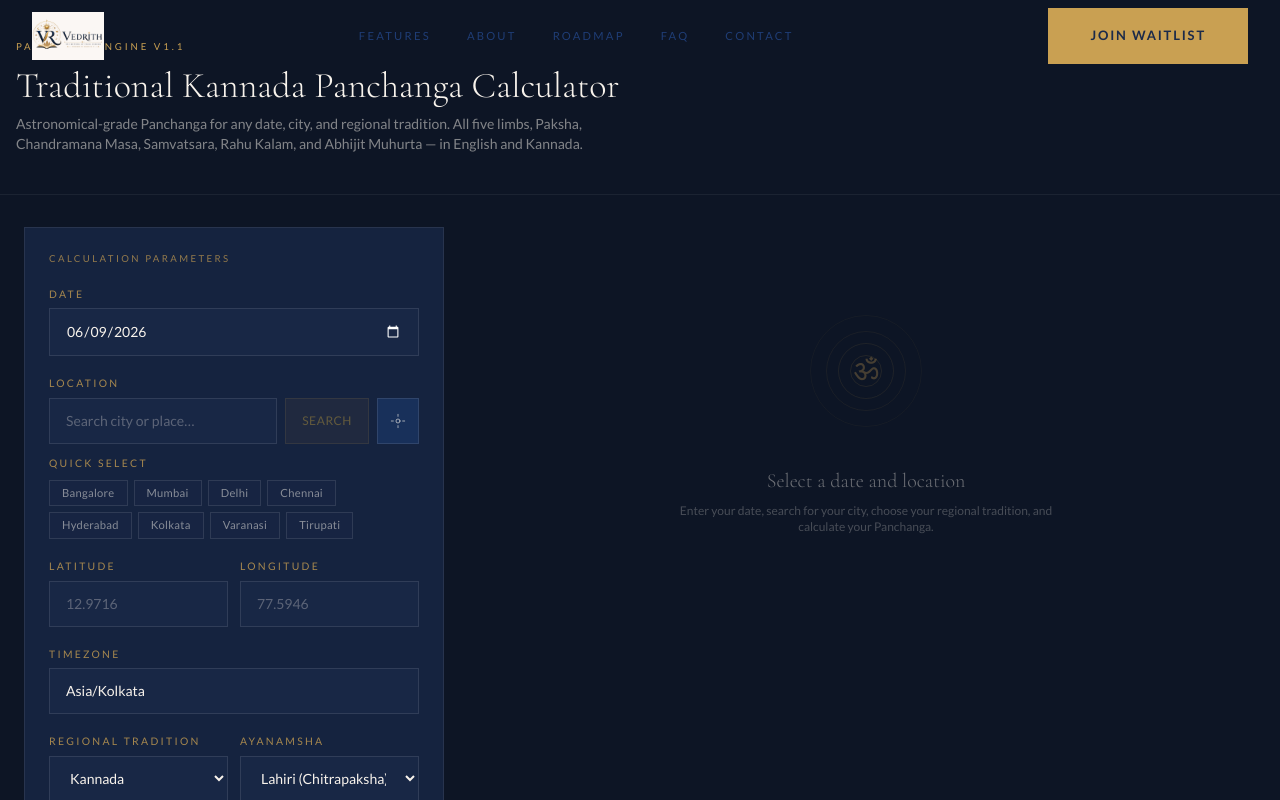
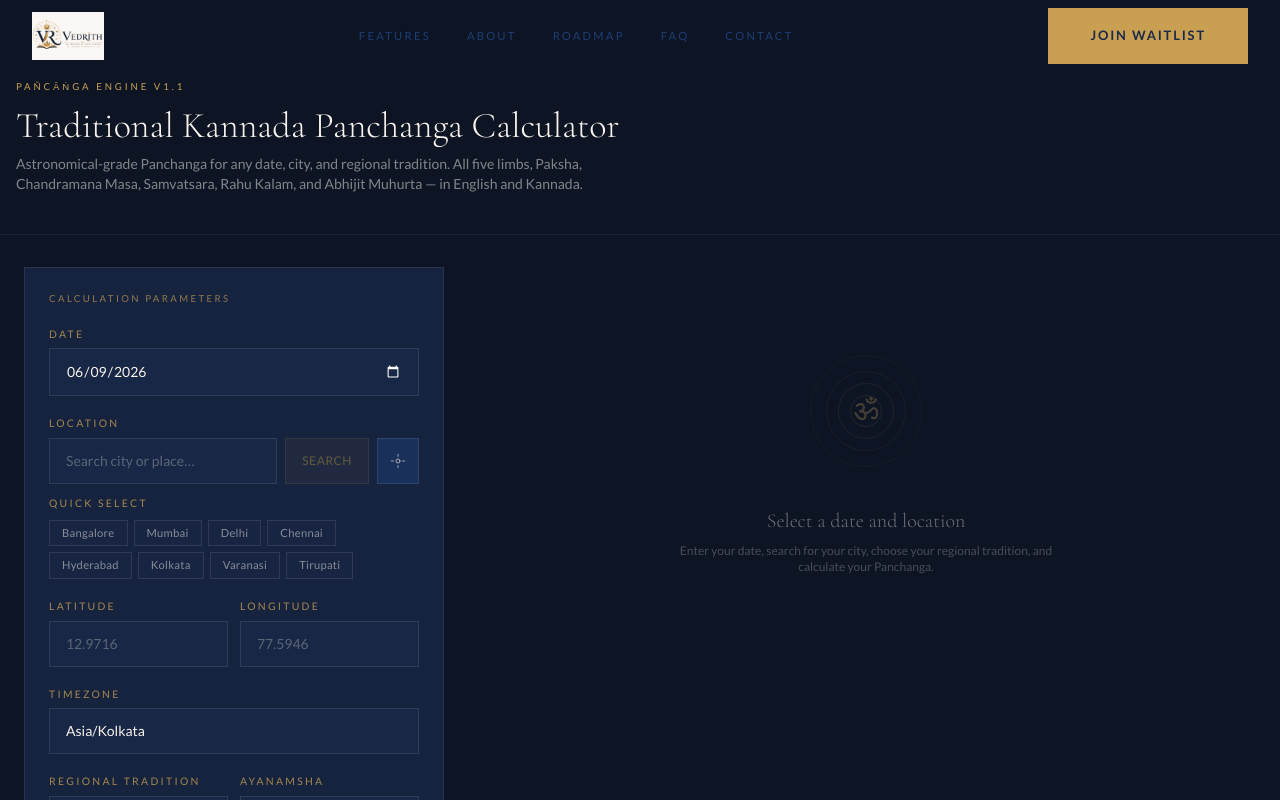
Before and after one commit to vedrith-ai/Website, a Next.js app: page /panchanga in a window 1280 px wide. Shown: the top 800 px of the page. Built offline with nearby package versions, Linux system fonts and the light colour scheme.

Commit message:
Update page.tsx

```diff
--- a/app/panchanga/page.tsx
+++ b/app/panchanga/page.tsx
@@ -63,7 +63,7 @@ export default function PanchangaPage() {
     <Header />
 
       {/* ── Page header ─────────────────────────────────────────────────── */}
-      <div className="border-b border-white/[0.06] py-10 px-4">
+     <div className="border-b border-white/[0.06] pt-20 pb-10 px-4">
         <div className="max-w-7xl mx-auto">
           <p className="font-sans text-[0.6rem] tracking-[0.3em] uppercase text-gold-500 mb-3">
             Pañcāṅga Engine V1.1
```
